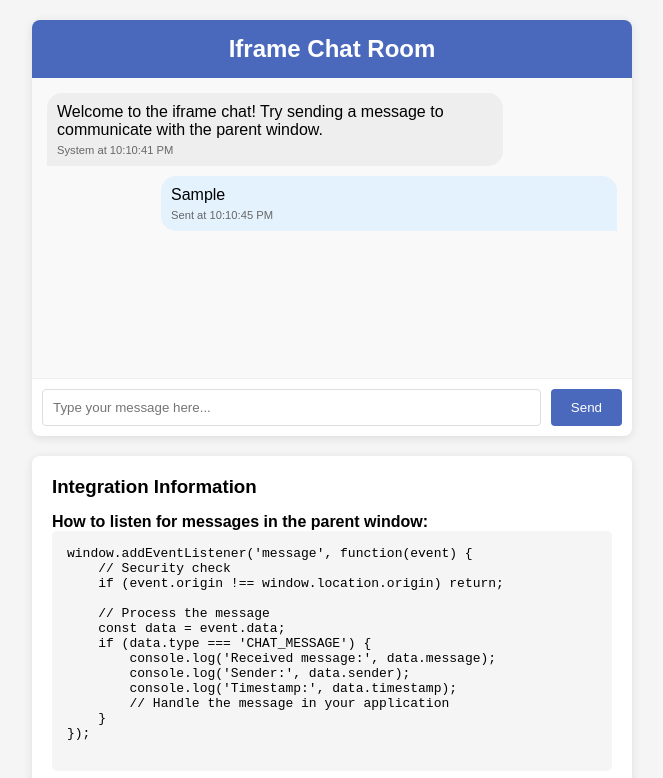
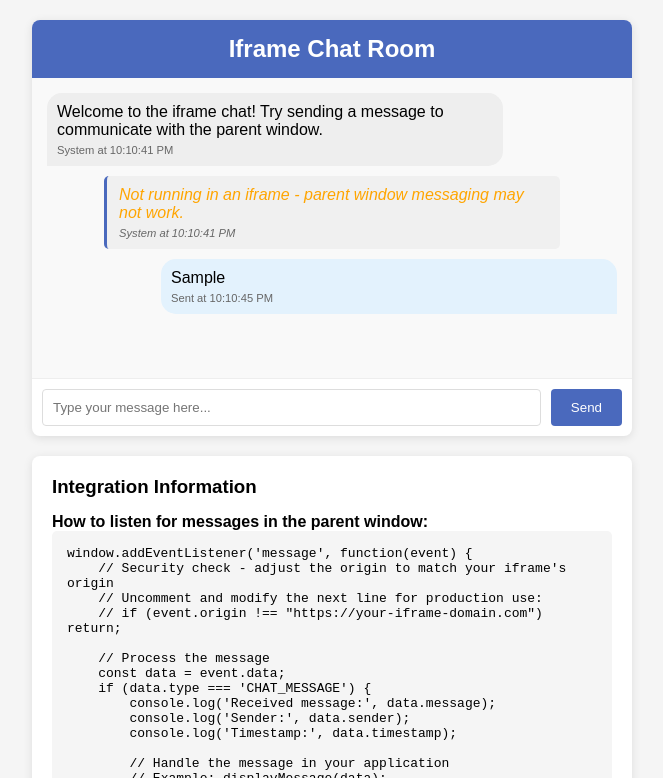
Before and after one commit to websimapi/websim-iframe-relay, a plain HTML site: page index.html in a window 1280 px wide. Both pictures are taken after typing "Sample" into the empty fields and a click on the button "Send". Shown: the top 778 px of the page, without its empty margins (308-971 px from the left). Drawn offline with Linux system fonts and the light colour scheme.

Commit message:
v2: Be sure this page is properly sending out the messages so when used in an iframe it is able to process them

```diff
--- a/config.js
+++ b/config.js
@@ -11,5 +11,8 @@ export const config = {
         message: '', // The actual message text
         sender: '',  // Who sent the message
         timestamp: '' // When the message was sent
-    }
+    },
+
+    // Debug mode to help troubleshoot postMessage communication
+    debugMode: true
 };
--- a/index.html
+++ b/index.html
@@ -27,8 +27,9 @@
             <h4>How to listen for messages in the parent window:</h4>
             <pre id="codeSnippet">
 window.addEventListener('message', function(event) {
-    // Security check
-    if (event.origin !== window.location.origin) return;
+    // Security check - adjust the origin to match your iframe's origin
+    // Uncomment and modify the next line for production use:
+    // if (event.origin !== "https://your-iframe-domain.com") return;
 
     // Process the message
     const data = event.data;
@@ -36,7 +37,17 @@ window.addEventListener('message', function(event) {
         console.log('Received message:', data.message);
         console.log('Sender:', data.sender);
         console.log('Timestamp:', data.timestamp);
+
         // Handle the message in your application
+        // Example: displayMessage(data);
+
+        // To reply back to the iframe:
+        // event.source.postMessage({
+        //     type: 'CHAT_MESSAGE',
+        //     message: 'Your reply',
+        //     sender: 'Parent window',
+        //     timestamp: new Date().toISOString()
+        // }, event.origin);
     }
 });
             </pre>
--- a/script.js
+++ b/script.js
@@ -34,8 +34,25 @@ function sendMessage() {
         `;
         chatMessages.appendChild(messageEl);
 
-        // Send the message to the parent window
-        window.parent.postMessage(messageData, '*');
+        // Send the message to the parent window with proper targeting
+        try {
+            // Send to parent with proper origin targeting
+            window.parent.postMessage(messageData, '*');
+
+            if (config.debugMode) {
+                console.log('Message sent to parent:', messageData);
+            }
+        } catch (err) {
+            console.error('Failed to send message:', err);
+            // Add fallback notification in the chat
+            const errorMsg = document.createElement('div');
+            errorMsg.className = 'message system';
+            errorMsg.innerHTML = `
+                <span style="color:red">Failed to send message: ${err.message}</span>
+                <span class="message-info">System at ${timeString}</span>
+            `;
+            chatMessages.appendChild(errorMsg);
+        }
 
         // Clear the input field
         messageInput.value = '';
@@ -70,8 +87,20 @@ copyCodeButton.addEventListener('click', () => {
 
 // Listen for messages from parent window
 window.addEventListener('message', (event) => {
-    // You might want to add origin checking in production
+    // Proper origin validation
+    if (config.allowedOrigins[0] !== '*' &&
+        !config.allowedOrigins.includes(event.origin)) {
+        if (config.debugMode) {
+            console.warn(`Rejected message from unauthorized origin: ${event.origin}`);
+        }
+        return;
+    }
+
     const data = event.data;
+
+    if (config.debugMode) {
+        console.log('Received message:', data);
+    }
 
     if (data.type === 'CHAT_MESSAGE' && data.sender !== config.userName) {
         // Create a message element for received messages
@@ -92,7 +121,7 @@ window.addEventListener('message', (event) => {
     }
 });
 
-// Add a demo message
+// Add a demo message and communication status check
 setTimeout(() => {
     const demoMessage = document.createElement('div');
     demoMessage.className = 'message received';
@@ -101,4 +130,17 @@ setTimeout(() => {
         <span class="message-info">System at ${new Date().toLocaleTimeString()}</span>
     `;
     chatMessages.appendChild(demoMessage);
+
+    // Check if we're in an iframe
+    const isInIframe = window !== window.parent;
+
+    const statusMessage = document.createElement('div');
+    statusMessage.className = 'message system';
+    statusMessage.innerHTML = `
+        <span style="color: ${isInIframe ? 'green' : 'orange'}">
+            ${isInIframe ? 'Running in iframe - communications enabled!' : 'Not running in an iframe - parent window messaging may not work.'}
+        </span>
+        <span class="message-info">System at ${new Date().toLocaleTimeString()}</span>
+    `;
+    chatMessages.appendChild(statusMessage);
 }, 1000);
--- a/styles.css
+++ b/styles.css
@@ -125,3 +125,12 @@ pre {
 #copyCode:hover {
     background-color: #3a539b;
 }
+
+.system {
+    background-color: #f0f0f0;
+    margin: 10px auto;
+    border-radius: 5px;
+    font-style: italic;
+    border-left: 3px solid #4a69bd;
+    padding-left: 12px;
+}
```
